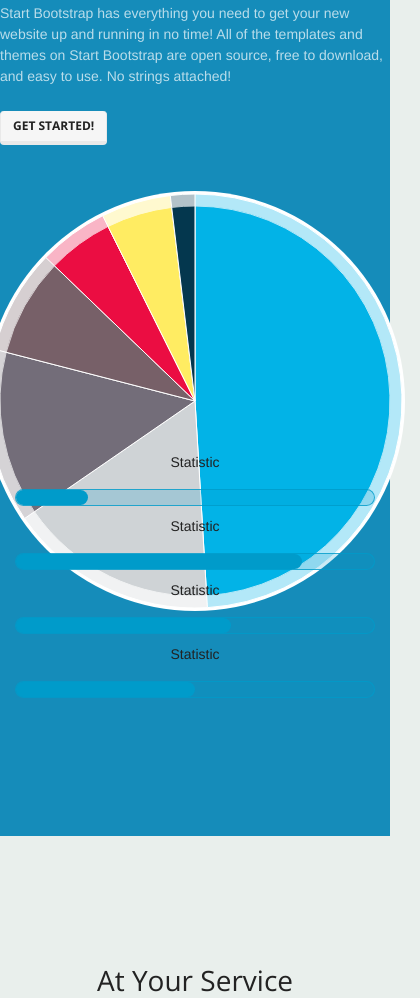
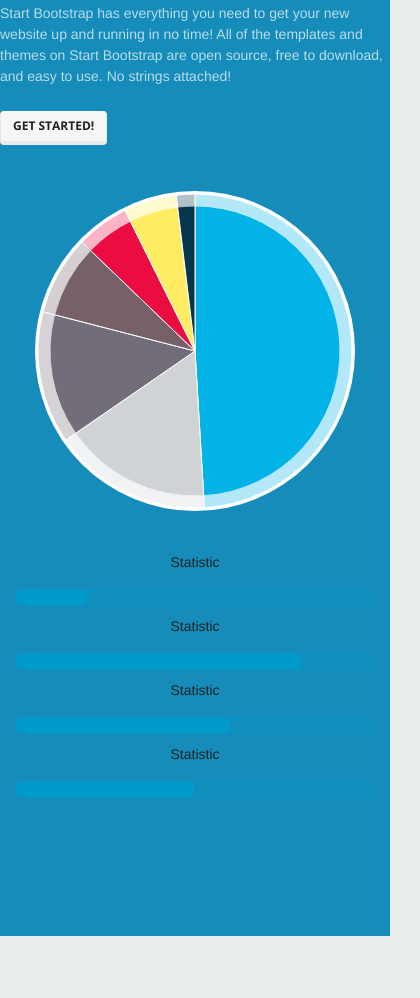
Before and after one commit to Census-Group-Project/US-Census-Data-Visualization, a website: page views/index.html in a window 390 px wide. Shown: the part 698-1696 px from the top of the page, 420 px wide, since content can reach past the window. Drawn offline with nearby package versions, Linux system fonts and the light colour scheme.

Commit message:
Fixed mobile display for pie and bar charts

```diff
--- a/public/assets/css/custom.css
+++ b/public/assets/css/custom.css
@@ -113,11 +113,11 @@ body {
 }
 .chart {
   position: absolute;
-  width: 450px;
-  height: 450px;
+  width: 350px;
+  height: 350px;
   top: 50%;
   left: 50%;
-  margin: -225px 0 0 -225px;
+  margin: -225px 0 0 -175px;
 }
 .pieTip {
   position: absolute;
@@ -158,6 +158,11 @@ body {
 /* End Default Pie Chart */
 
 /* Start Default Bar Graph */
+@media only screen and (max-width: 600px) {
+    .bar-graph {
+        padding-top: 100px;
+    }
+}
 @keyframes bar-fill {
     0% {
       width: 0;
```
